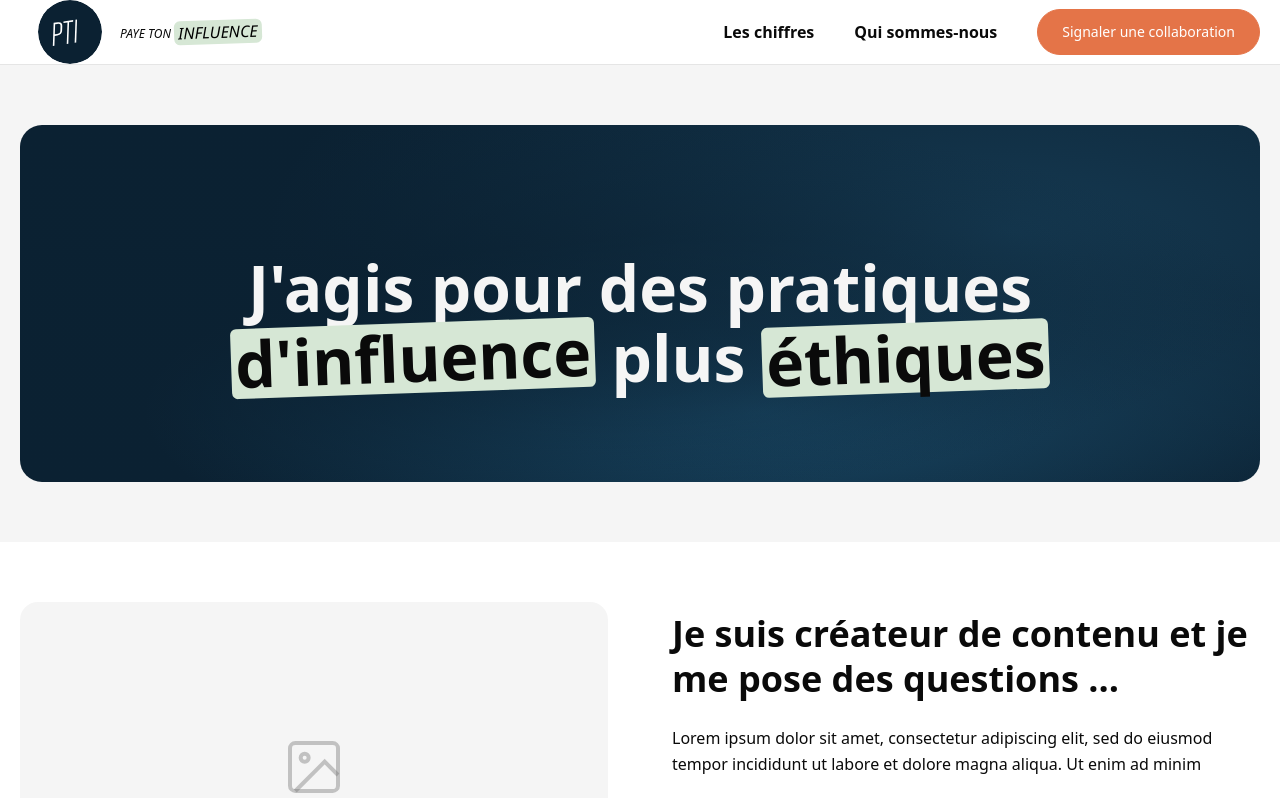
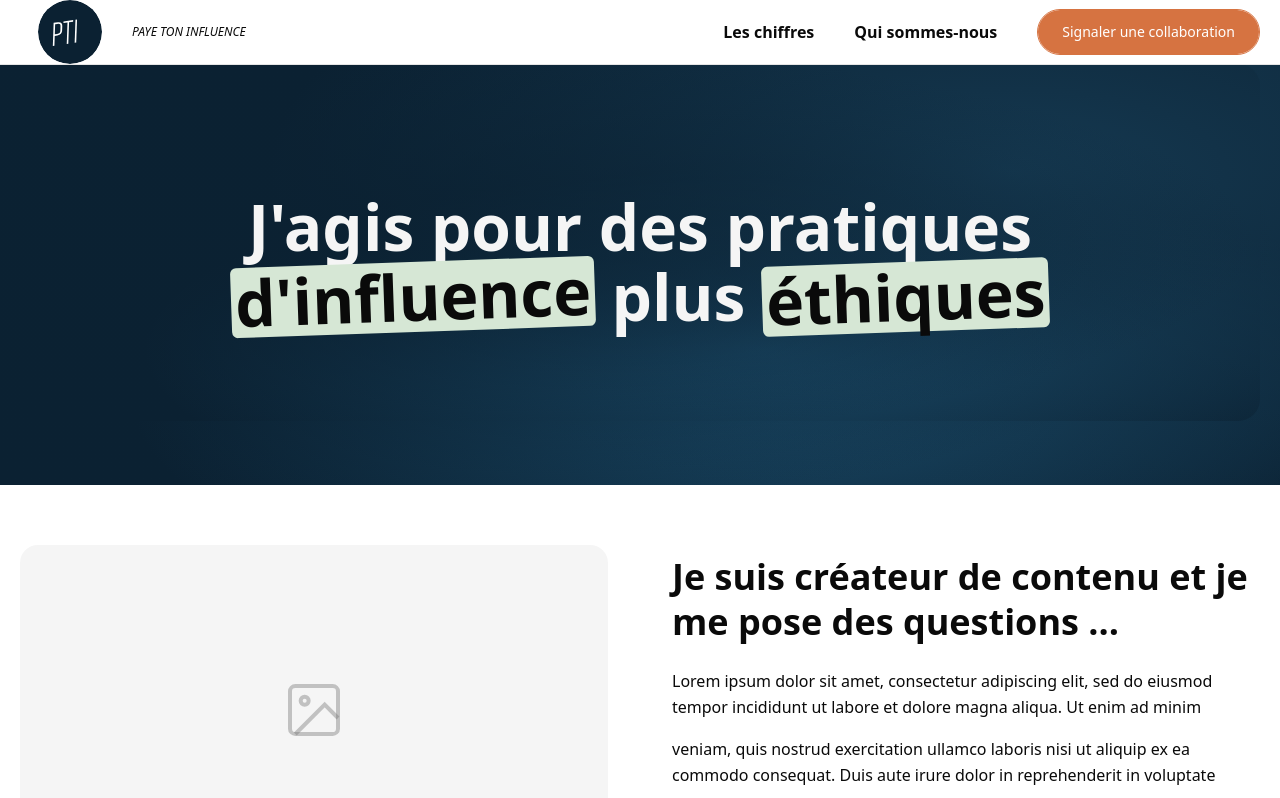
Before and after one commit to dataforgoodfr/14_ObservatoirePratiqueInfluence, a Next.js app in the folder frontend/: page /report-collaboration in a window 1280 px wide. Shown: the top 798 px of the page. Built offline with nearby package versions, Linux system fonts and the light colour scheme.

Commit message:
feat: buttons variants refacto

```diff
--- a/frontend/app/about-us/page.tsx
+++ b/frontend/app/about-us/page.tsx
@@ -1,6 +1,8 @@
 import Link from "next/link";
 import { Container } from "@/components/Container";
 import { Highlight } from "@/components/Highlight";
+import { buttonVariants } from "@/components/ui/button-variants";
+import { cn } from "@/lib/utils";
 
 // TO BE REMOVED
 export function ImagePlaceholder() {
@@ -25,7 +27,7 @@ export function ImagePlaceholder() {
 export default function AboutUsPage() {
   return (
     <main className="min-h-screen font-sans bg-background">
-      <section aria-label="Hero" className="flex-1 py-15 bg-muted">
+      <section aria-label="Hero" className="py-16 background-secondary">
         <Container>
           <div className="background-secondary rounded-3xl">
             <div className="relative block items-center px-12 pt-32 pb-16 overflow-hidden">
@@ -63,7 +65,9 @@ export default function AboutUsPage() {
               <div className="flex flex-wrap gap-3 mt-2">
                 <Link
                   href="#"
-                  className="rounded-full border border-highlight px-6 py-3 text-sm font-medium text-white bg-highlight hover:bg-highlight/5"
+                  className={cn(
+                    buttonVariants({ variant: "highlight", size: "pill" }),
+                  )}
                 >
                   {"Suivre notre compte Instagram"}
                 </Link>
@@ -75,7 +79,7 @@ export default function AboutUsPage() {
         </Container>
       </section>
 
-      <section aria-label="Data for Good" className="py-15">
+      <section aria-label="Data for Good" className="py-15 bg-muted">
         <Container>
           <div className="flex flex-col lg:flex-row gap-10 lg:gap-16 items-center">
             <ImagePlaceholder />
@@ -99,7 +103,9 @@ export default function AboutUsPage() {
               <div className="flex flex-wrap gap-3 mt-2">
                 <Link
                   href="#"
-                  className="rounded-full border border-highlight px-6 py-3 text-sm font-medium text-white bg-highlight hover:bg-highlight/5"
+                  className={cn(
+                    buttonVariants({ variant: "highlight", size: "pill" }),
+                  )}
                 >
                   {"En savoir plus"}
                 </Link>
--- a/frontend/app/globals.css
+++ b/frontend/app/globals.css
@@ -77,8 +77,9 @@
   --background-secondary-ocean: oklch(0.33 0.059 241);
   --background-secondary-horizon: oklch(0.39 0.072 240);
   --background-impact: oklch(0.96 0.012 244);
-  --highlight: oklch(67.97% 0.151 41.4);
-  --highlight-secondary: oklch(76.54% 0.139 28.4);
+  --highlight: oklch(0.659 0.14 45.78);
+  --highlight-secondary: oklch(0.752 0.115 51.99);
+  --highlight-tertiary: oklch(0.463 0.117 44.39);
   --highlight-marker: oklch(0.93 0.035 85);
   --highlight-marker-hero: oklch(0.91 0.03 145);
   --highlight-marker-foreground: oklch(0.145 0 0);
--- a/frontend/app/key-metrics/page.tsx
+++ b/frontend/app/key-metrics/page.tsx
@@ -17,7 +17,7 @@ export default async function KeyMetricsPage() {
 
   return (
     <main className="min-h-screen font-sans bg-background">
-      <section aria-label="Hero" className="flex-1 py-15 bg-muted">
+      <section aria-label="Hero" className="py-16 background-secondary">
         <Container>
           <div className="background-secondary rounded-3xl">
             <div className="relative block items-center px-12 pt-32 pb-16 overflow-hidden">
--- a/frontend/app/page.tsx
+++ b/frontend/app/page.tsx
@@ -1,6 +1,8 @@
 import Link from "next/link";
 import { Container } from "@/components/Container";
 import { Highlight } from "@/components/Highlight";
+import { buttonVariants } from "@/components/ui/button-variants";
+import { cn } from "@/lib/utils";
 
 export default function Home() {
   return (
@@ -64,7 +66,7 @@ export default function Home() {
                 </Link>
                 <Link
                   href="/report-collaboration"
-                  className="rounded-full border border-highlight px-6 py-3 text-sm font-medium text-white bg-highlight hover:bg-highlight/5"
+                  className={cn(buttonVariants({ variant: "highlight", size: "pill" }))}
                 >
                   Signaler une collaboration
                 </Link>
@@ -190,7 +192,7 @@ export default function Home() {
 
             <Link
               href="/key-metrics"
-              className="rounded-full border border-highlight px-6 py-3 text-sm font-medium text-white bg-highlight hover:bg-highlight/5"
+              className={cn(buttonVariants({ variant: "highlight", size: "pill" }))}
             >
               Voir tous les chiffres
             </Link>
--- a/frontend/app/report-collaboration/page.tsx
+++ b/frontend/app/report-collaboration/page.tsx
@@ -2,11 +2,13 @@ import { Container } from "@/components/Container";
 import { Highlight } from "@/components/Highlight";
 import { ImagePlaceholder } from "../about-us/page";
 import Link from "next/link";
+import { buttonVariants } from "@/components/ui/button-variants";
+import { cn } from "@/lib/utils";
 
 export default function ReportCollaborationPage() {
   return (
     <main className="min-h-screen font-sans bg-background">
-      <section aria-label="Hero" className="flex-1 py-15 bg-muted">
+      <section aria-label="Hero" className="py-16 background-secondary">
         <Container>
           <div className="background-secondary rounded-3xl">
             <div className="relative block items-center px-12 pt-32 pb-16 overflow-hidden">
@@ -51,7 +53,9 @@ export default function ReportCollaborationPage() {
               <div className="flex flex-wrap gap-3 mt-2">
                 <Link
                   href="#"
-                  className="rounded-full border border-highlight px-6 py-3 text-sm font-medium text-white bg-highlight hover:bg-highlight/5"
+                  className={cn(
+                    buttonVariants({ variant: "highlight", size: "pill" }),
+                  )}
                 >
                   {"Nous contacter"}
                 </Link>
--- a/frontend/components/Navbar.tsx
+++ b/frontend/components/Navbar.tsx
@@ -5,13 +5,14 @@ import Link from "next/link";
 import { CircleHelp, Menu, X } from "lucide-react";
 import { useState } from "react";
 import { Container } from "./Container";
-import { Highlight } from "@/components/Highlight";
+import { buttonVariants } from "@/components/ui/button-variants";
+import { cn } from "@/lib/utils";
 
 export function Navbar() {
   const [menuOpen, setMenuOpen] = useState(false);
 
   return (
-    <header className="w-full border-b border-border bg-background">
+    <header className="w-full border-b border-border bg-background fixed top-0 z-99">
       <Container>
         <nav className="flex h-16 items-center">
           <Link
@@ -26,19 +27,14 @@ export function Navbar() {
               height={100}
               className="h-16 object-contain"
             />
-          </Link>
             <div className="flex flex-col leading-none">
               <span className="text-xs text-foreground uppercase italic">
                 {"Paye ton "}
-              <Highlight
-                textClassName="text-bold text-base"
-                bgClassName="bg-highlight-marker-hero"
-              >
                 {"influence"}
-              </Highlight>
                 {/* <em className="font-black italic text-highlight">influence</em> */}
               </span>
             </div>
+          </Link>
 
           {/* Desktop nav */}
           <div className="ml-auto hidden items-center gap-10 md:flex">
@@ -56,7 +52,9 @@ export function Navbar() {
             </Link>
             <Link
               href="/report-collaboration"
-              className="rounded-full border border-highlight px-6 py-3 text-sm font-medium text-white bg-highlight hover:bg-highlight/5"
+              className={cn(
+                buttonVariants({ variant: "highlight", size: "pill" }),
+              )}
             >
               Signaler une collaboration
             </Link>
--- /dev/null
+++ b/frontend/components/ui/button-variants.ts
@@ -0,0 +1,43 @@
+import { cva, type VariantProps } from "class-variance-authority";
+
+export const buttonVariants = cva(
+  "group/button inline-flex shrink-0 items-center justify-center rounded-lg border border-transparent bg-clip-padding text-sm font-medium whitespace-nowrap transition-all outline-none select-none focus-visible:border-ring focus-visible:ring-3 focus-visible:ring-ring/50 active:translate-y-px disabled:pointer-events-none disabled:opacity-50 aria-invalid:border-destructive aria-invalid:ring-3 aria-invalid:ring-destructive/20 dark:aria-invalid:border-destructive/50 dark:aria-invalid:ring-destructive/40 [&_svg]:pointer-events-none [&_svg]:shrink-0 [&_svg:not([class*='size-'])]:size-4",
+  {
+    variants: {
+      variant: {
+        default: "bg-primary text-primary-foreground [a]:hover:bg-primary/80",
+        outline:
+          "border-border bg-background hover:bg-muted hover:text-foreground aria-expanded:bg-muted aria-expanded:text-foreground dark:border-input dark:bg-input/30 dark:hover:bg-input/50",
+        secondary:
+          "bg-secondary text-secondary-foreground hover:bg-secondary/80 aria-expanded:bg-secondary aria-expanded:text-secondary-foreground",
+        ghost:
+          "hover:bg-muted hover:text-foreground aria-expanded:bg-muted aria-expanded:text-foreground dark:hover:bg-muted/50",
+        destructive:
+          "bg-destructive/10 text-destructive hover:bg-destructive/20 focus-visible:border-destructive/40 focus-visible:ring-destructive/20 dark:bg-destructive/20 dark:hover:bg-destructive/30 dark:focus-visible:ring-destructive/40",
+        link: "text-primary underline-offset-4 hover:underline",
+        highlight:
+          "border border-highlight bg-highlight text-white hover:bg-highlight/90 rounded-full",
+      },
+      size: {
+        default:
+          "h-8 gap-1.5 px-2.5 has-data-[icon=inline-end]:pr-2 has-data-[icon=inline-start]:pl-2",
+        xs: "h-6 gap-1 rounded-[min(var(--radius-md),10px)] px-2 text-xs in-data-[slot=button-group]:rounded-lg has-data-[icon=inline-end]:pr-1.5 has-data-[icon=inline-start]:pl-1.5 [&_svg:not([class*='size-'])]:size-3",
+        sm: "h-7 gap-1 rounded-[min(var(--radius-md),12px)] px-2.5 text-[0.8rem] in-data-[slot=button-group]:rounded-lg has-data-[icon=inline-end]:pr-1.5 has-data-[icon=inline-start]:pl-1.5 [&_svg:not([class*='size-'])]:size-3.5",
+        lg: "h-9 gap-1.5 px-2.5 has-data-[icon=inline-end]:pr-3 has-data-[icon=inline-start]:pl-3",
+        icon: "size-8",
+        "icon-xs":
+          "size-6 rounded-[min(var(--radius-md),10px)] in-data-[slot=button-group]:rounded-lg [&_svg:not([class*='size-'])]:size-3",
+        "icon-sm":
+          "size-7 rounded-[min(var(--radius-md),12px)] in-data-[slot=button-group]:rounded-lg",
+        "icon-lg": "size-9",
+        pill: "h-auto px-6 py-3",
+      },
+    },
+    defaultVariants: {
+      variant: "default",
+      size: "default",
+    },
+  },
+);
+
+export type ButtonVariantProps = VariantProps<typeof buttonVariants>;
--- a/frontend/components/ui/button.tsx
+++ b/frontend/components/ui/button.tsx
@@ -1,53 +1,19 @@
 "use client";
 
 import { Button as ButtonPrimitive } from "@base-ui/react/button";
-import { cva, type VariantProps } from "class-variance-authority";
 
 import { cn } from "@/lib/utils";
-
-const buttonVariants = cva(
-  "group/button inline-flex shrink-0 items-center justify-center rounded-lg border border-transparent bg-clip-padding text-sm font-medium whitespace-nowrap transition-all outline-none select-none focus-visible:border-ring focus-visible:ring-3 focus-visible:ring-ring/50 active:translate-y-px disabled:pointer-events-none disabled:opacity-50 aria-invalid:border-destructive aria-invalid:ring-3 aria-invalid:ring-destructive/20 dark:aria-invalid:border-destructive/50 dark:aria-invalid:ring-destructive/40 [&_svg]:pointer-events-none [&_svg]:shrink-0 [&_svg:not([class*='size-'])]:size-4",
-  {
-    variants: {
-      variant: {
-        default: "bg-primary text-primary-foreground [a]:hover:bg-primary/80",
-        outline:
-          "border-border bg-background hover:bg-muted hover:text-foreground aria-expanded:bg-muted aria-expanded:text-foreground dark:border-input dark:bg-input/30 dark:hover:bg-input/50",
-        secondary:
-          "bg-secondary text-secondary-foreground hover:bg-secondary/80 aria-expanded:bg-secondary aria-expanded:text-secondary-foreground",
-        ghost:
-          "hover:bg-muted hover:text-foreground aria-expanded:bg-muted aria-expanded:text-foreground dark:hover:bg-muted/50",
-        destructive:
-          "bg-destructive/10 text-destructive hover:bg-destructive/20 focus-visible:border-destructive/40 focus-visible:ring-destructive/20 dark:bg-destructive/20 dark:hover:bg-destructive/30 dark:focus-visible:ring-destructive/40",
-        link: "text-primary underline-offset-4 hover:underline",
-      },
-      size: {
-        default:
-          "h-8 gap-1.5 px-2.5 has-data-[icon=inline-end]:pr-2 has-data-[icon=inline-start]:pl-2",
-        xs: "h-6 gap-1 rounded-[min(var(--radius-md),10px)] px-2 text-xs in-data-[slot=button-group]:rounded-lg has-data-[icon=inline-end]:pr-1.5 has-data-[icon=inline-start]:pl-1.5 [&_svg:not([class*='size-'])]:size-3",
-        sm: "h-7 gap-1 rounded-[min(var(--radius-md),12px)] px-2.5 text-[0.8rem] in-data-[slot=button-group]:rounded-lg has-data-[icon=inline-end]:pr-1.5 has-data-[icon=inline-start]:pl-1.5 [&_svg:not([class*='size-'])]:size-3.5",
-        lg: "h-9 gap-1.5 px-2.5 has-data-[icon=inline-end]:pr-3 has-data-[icon=inline-start]:pl-3",
-        icon: "size-8",
-        "icon-xs":
-          "size-6 rounded-[min(var(--radius-md),10px)] in-data-[slot=button-group]:rounded-lg [&_svg:not([class*='size-'])]:size-3",
-        "icon-sm":
-          "size-7 rounded-[min(var(--radius-md),12px)] in-data-[slot=button-group]:rounded-lg",
-        "icon-lg": "size-9",
-      },
-    },
-    defaultVariants: {
-      variant: "default",
-      size: "default",
-    },
-  },
-);
+import {
+  buttonVariants,
+  type ButtonVariantProps,
+} from "@/components/ui/button-variants";
 
 function Button({
   className,
   variant = "default",
   size = "default",
   ...props
-}: ButtonPrimitive.Props & VariantProps<typeof buttonVariants>) {
+}: ButtonPrimitive.Props & ButtonVariantProps) {
   return (
     <ButtonPrimitive
       data-slot="button"
@@ -57,4 +23,4 @@ function Button({
   );
 }
 
-export { Button, buttonVariants };
+export { Button };
```
Lines whose indentation alone changed are shown as unchanged.
